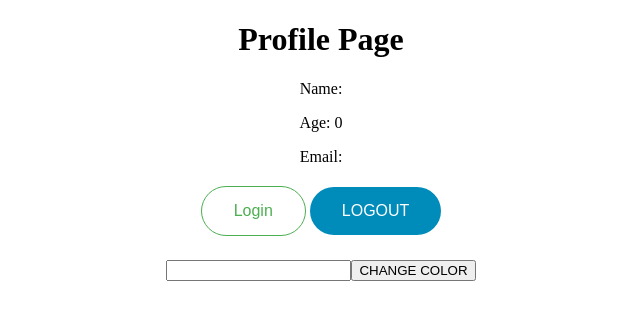
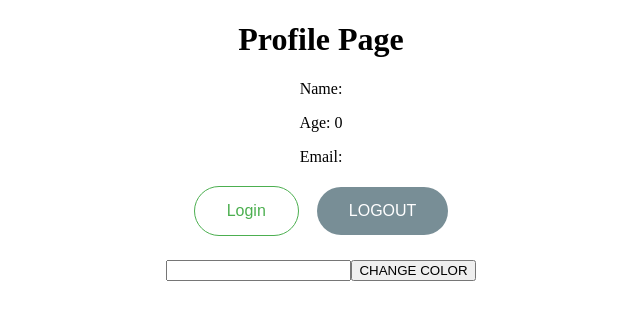
Before and after one commit to brightiortsor/redux_toolkit, a React (Create React App) app: page / in a window 1280 px wide. In both pictures the pointer is over the button "Login". Shown: the top 320 px of the page, without its empty margins (319-959 px from the left). Built offline with nearby package versions, Linux system fonts and the light colour scheme.

Commit message:
added hover effect

```diff
--- a/src/App.css
+++ b/src/App.css
@@ -19,15 +19,25 @@
 .btn-primary {
   background-color: #4CAF50; /* Green */
   color: white;
+  margin-right: 1rem;
 }
 
 .btn-primary:hover {
   background: none;
   color: #4CAF50;
   border: 1px solid #4CAF50;
+  transition: 0.5s ease-in-out;
+
 }
 
 .btn-secondary {
-  background-color: #008CBA; /* Blue */
+  background-color: #788e96; /* Blue */
   color: white;
 }
+
+.btn-secondary:hover {
+  background: none;
+  color: #788e96;
+  border: 1px solid #788e96;
+  transition: 0.5s ease-in-out;
+}
```
